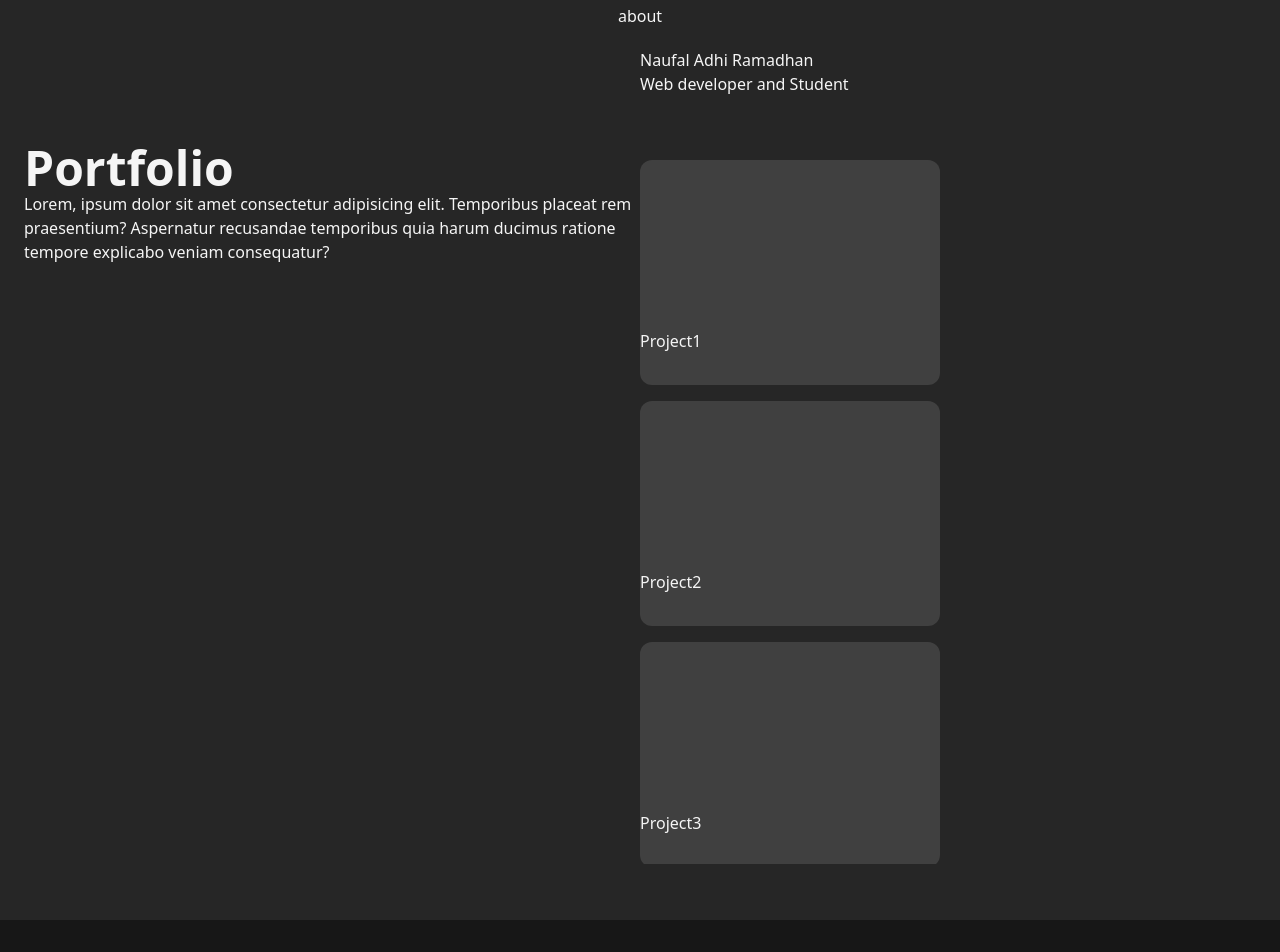
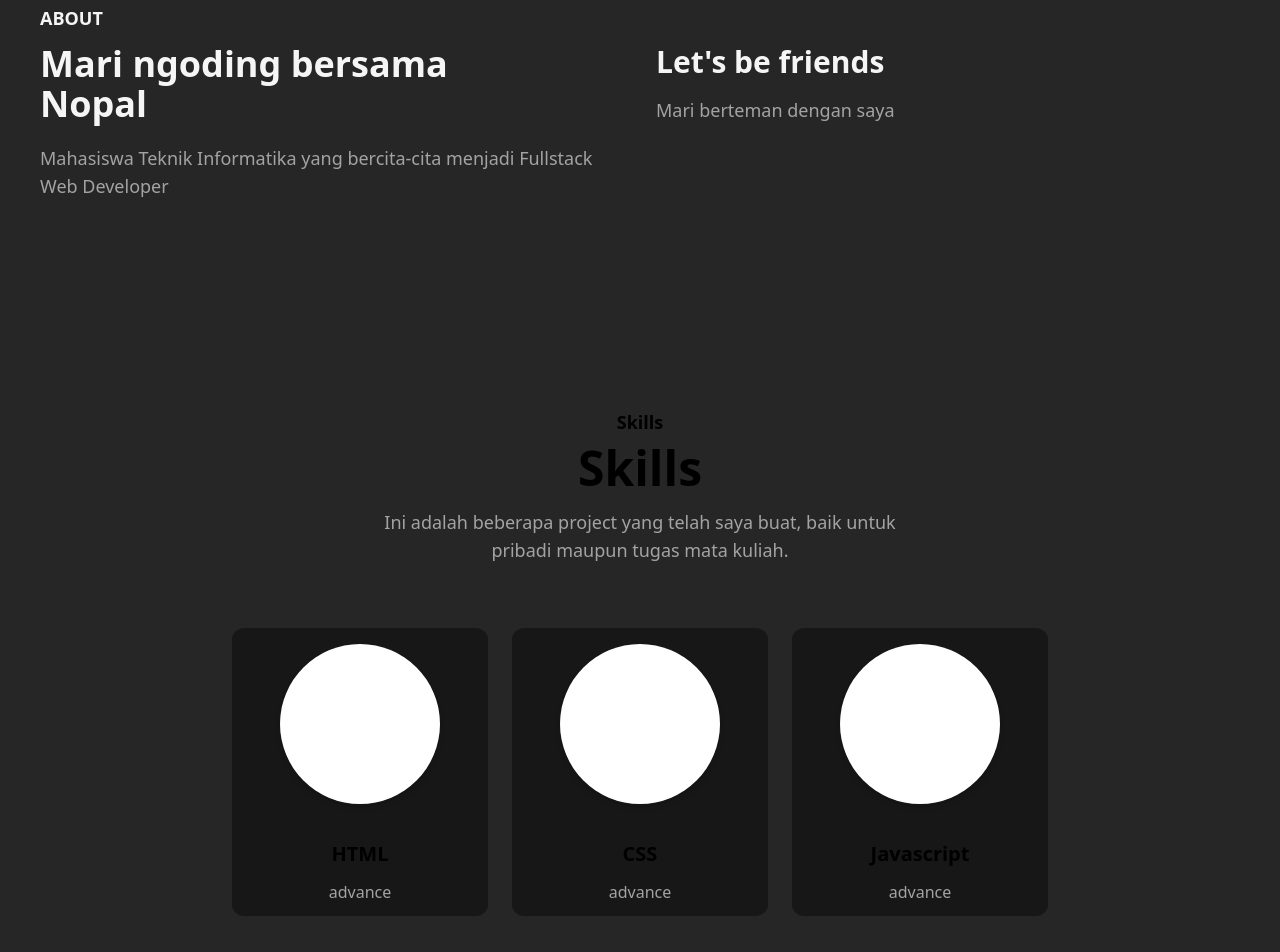
Before and after one commit to Nopalogic/learn-nextjs, a Next.js app: page / in a window 1280 px wide. Shown: the part 820-1772 px from the top of the page. Built offline with nearby package versions, Linux system fonts and the light colour scheme.

Commit message:
create skills section

```diff
--- a/app/page.jsx
+++ b/app/page.jsx
@@ -1,10 +1,16 @@
 export default function Home() {
 	const projects = [
-		{ link: '#', name: 'Project1' },
-		{ link: '#', name: 'Project2' },
-		{ link: '#', name: 'Project3' },
-		{ link: '#', name: 'Project4' },
-		{ link: '#', name: 'Project5' },
+		{ link: '#', name: 'Project1', desc: 'Lorem ipsum, dolor sit amet consectetur adipisicing elit. Maiores, consequuntur?' },
+		{ link: '#', name: 'Project2', desc: 'Lorem ipsum, dolor sit amet consectetur adipisicing elit. Maiores, consequuntur?' },
+		{ link: '#', name: 'Project3', desc: 'Lorem ipsum, dolor sit amet consectetur adipisicing elit. Maiores, consequuntur?' },
+		{ link: '#', name: 'Project4', desc: 'Lorem ipsum, dolor sit amet consectetur adipisicing elit. Maiores, consequuntur?' },
+		{ link: '#', name: 'Project5', desc: 'Lorem ipsum, dolor sit amet consectetur adipisicing elit. Maiores, consequuntur?' },
+	];
+
+	const skills = [
+		{ name: 'HTML', status: 'advance' },
+		{ name: 'CSS', status: 'advance' },
+		{ name: 'Javascript', status: 'advance' },
 	];
 
 	return (
@@ -16,35 +22,66 @@ export default function Home() {
 
 			{/* About */}
 			<section className="p-6 bg-neutral-800 text-neutral-100">
-				<div className="pb-5 text-center">
-					<h3>about</h3>
+				<div className="container">
+					<div className="flex flex-wrap">
+						<div className="mb-10 w-full px-4 lg:w-1/2">
+							<h4 className="mb-3 text-lg font-bold uppercase text-neutral-100">About</h4>
+							<h2 className="mb-5 max-w-md text-3xl font-bold text-dark dark:text-white lg:text-4xl">Mari ngoding bersama Nopal</h2>
+							<p className="max-w-xl text-base font-medium text-neutral-400 lg:text-lg">Mahasiswa Teknik Informatika yang bercita-cita menjadi Fullstack Web Developer</p>
+						</div>
+						<div className="px-4 w-full lg:w-1/2">
+							<h3 className="mb-4 text-2xl font-semibold text-dark dark:text-white lg:pt-10 lg:text-3xl">Let's be friends</h3>
+							<p className="mb-6 text-base font-medium text-neutral-400 lg:text-lg">Mari berteman dengan saya</p>
+						</div>
+					</div>
 				</div>
-				<div className="flex">
-					<div className="w-1/2"></div>
-					<div className="w-1/2">
-						<h3>Naufal Adhi Ramadhan</h3>
-						<p>
-							Web developer and <span>Student</span>
-						</p>
+			</section>
+
+			{/* Skills */}
+			<section className="pt-36 pb-16 bg-neutral-800">
+				<div className="container">
+					<div className="w-full px-4">
+						<div className="mx-auto mb-16 max-w-xl text-center">
+							<h4 className="mb-2 text-lg font-semibold text-primary">Skills</h4>
+							<h2 className="mb-4 text-3xl font-bold text-dark dark:text-white sm:text-4xl lg:text-5xl">Skills</h2>
+							<p className="text-md font-medium text-neutral-400 md:text-lg">Ini adalah beberapa project yang telah saya buat, baik untuk pribadi maupun tugas mata kuliah.</p>
+						</div>
+					</div>
+					<div className="mx-auto flex w-full justify-center px-4 xl:w-10/12">
+						{skills.map((skill, i) => (
+							<div key={i} className="mb-6 mx-3 p-4 w-64 h-72 rounded-xl bg-neutral-900 relative flex justify-center">
+								<div className="overflow-hidden rounded-full shadow-md bg-white w-40 h-40">
+									{/* <img src="" alt="blom ada ya. sabar dulu" width="w-full" /> */}
+								</div>
+								<div className="absolute bottom-3 text-center">
+									<h3 className="mt-5 mb-3 text-xl font-semibold text-dark dark:text-white">{skill.name}</h3>
+									<p className="text-base font-medium text-neutral-400">{skill.status}</p>
+								</div>
+							</div>
+						))}
 					</div>
 				</div>
 			</section>
 
 			{/* Portfolio */}
-			<section className="h-screen p-6 bg-neutral-800 text-neutral-100">
-				<div className="flex">
-					<div className="w-1/2">
-						<h3 className="text-5xl font-semibold">Portfolio</h3>
-						<p className="text-base">
-							Lorem, ipsum dolor sit amet consectetur adipisicing elit. Temporibus placeat rem praesentium? Aspernatur recusandae temporibus quia harum ducimus ratione tempore explicabo veniam
-							consequatur?
-						</p>
+			<section id="portfolio" className="bg-neutral-800 pt-36 pb-16">
+				<div className="container">
+					<div className="w-full px-4">
+						<div className="mx-auto mb-16 max-w-xl text-center">
+							<h4 className="mb-2 text-lg font-semibold text-primary">Portfolio</h4>
+							<h2 className="mb-4 text-3xl font-bold text-dark dark:text-white sm:text-4xl lg:text-5xl">Lastest Project</h2>
+							<p className="text-md font-medium text-neutral-400 md:text-lg">Ini adalah beberapa project yang telah saya buat, baik untuk pribadi maupun tugas mata kuliah.</p>
+						</div>
 					</div>
-					<div className="w-1/2 overflow-y-auto h-[90vh]">
+
+					<div className="mx-auto flex w-full flex-wrap justify-center px-4 xl:w-10/12">
 						{projects.map((project, i) => (
-							<div key={i} className="w-[300px] h-[225px] bg-neutral-700 rounded-xl my-4">
-								<div className="h-3/4"></div>
-								<div>{project.name}</div>
+							<div key={i} className="mb-12 p-4 md:w-1/2">
+								<div className="overflow-hidden rounded-md shadow-md">
+									<img src="" alt="blom ada ya. sabar dulu" width="w-full" />
+								</div>
+								<h3 className="mt-5 mb-3 text-xl font-semibold text-dark dark:text-white">{project.name}</h3>
+								<p className="text-base font-medium text-neutral-400">{project.desc}</p>
 							</div>
 						))}
 					</div>
```
